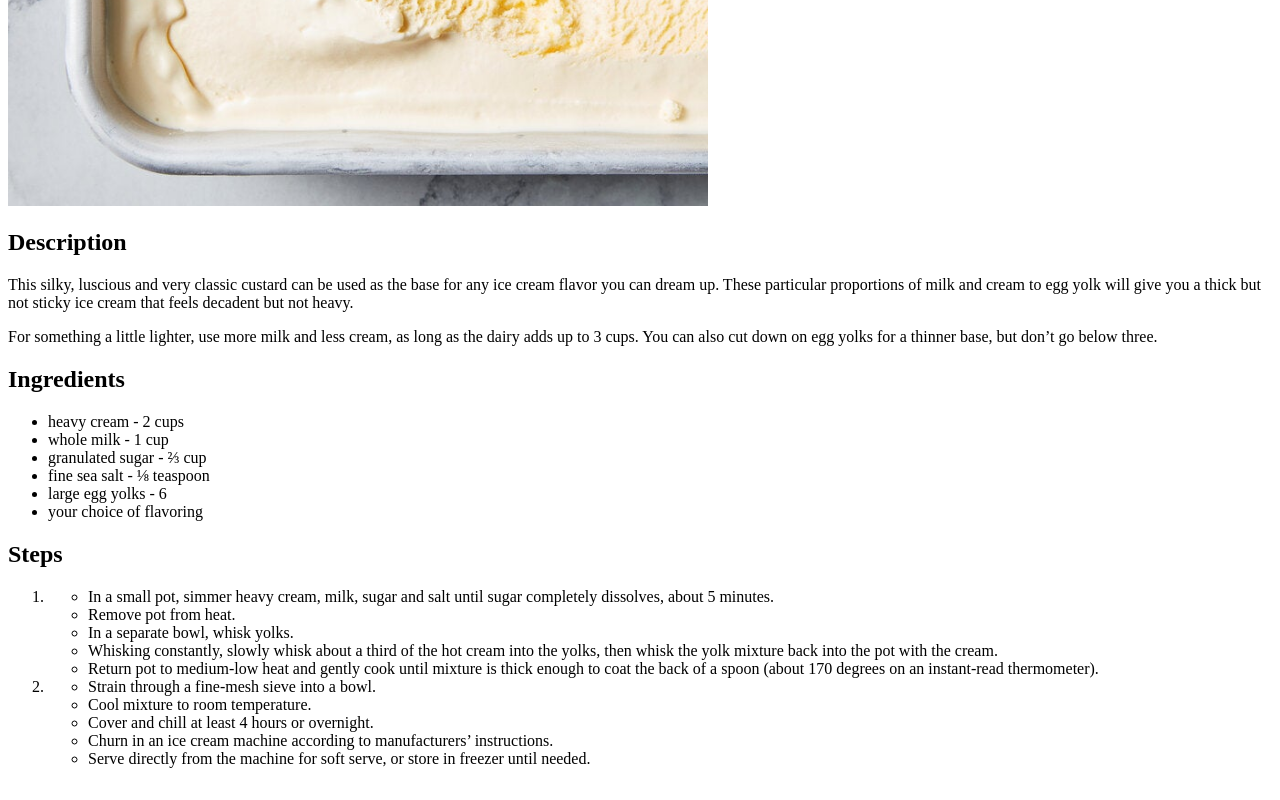
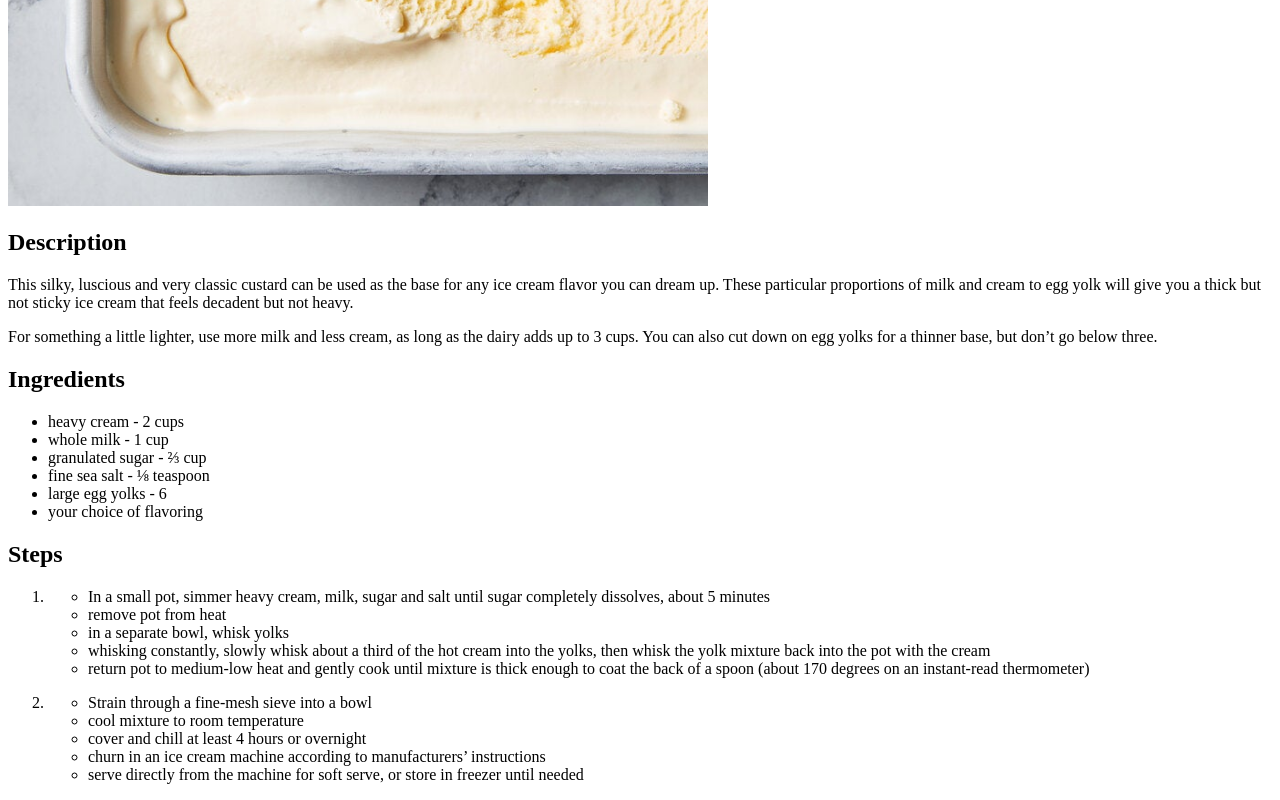
Before and after one commit to CodeLenov/Recipes, a plain HTML site: page odin_recipes/ice-cream.html in a window 1280 px wide. Shown: the part 341-1141 px from the top of the page. Drawn offline with Linux system fonts and the light colour scheme.

Commit message:
Edit Steps in lasagna.html

```diff
--- a/odin_recipes/ice-cream.html
+++ b/odin_recipes/ice-cream.html
@@ -31,22 +31,27 @@
 <h2>Steps</h2>
 
 	<ol>
-		<li><ul>
-				<li>In a small pot, simmer heavy cream, milk, sugar and salt until sugar completely dissolves, about 5 minutes.</li>
-				<li>Remove pot from heat.</li>
-				<li>In a separate bowl, whisk yolks.</li>
-				<li>Whisking constantly, slowly whisk about a third of the hot cream into the yolks, then whisk the yolk mixture back into the pot with the cream.</li>
-				<li>Return pot to medium-low heat and gently cook until mixture is thick enough to coat the back of a spoon (about 170 degrees on an instant-read thermometer).</li>
-			</ul>
-		</li>
-		<li><ul>
-				<li>Strain through a fine-mesh sieve into a bowl.</li>
-				<li>Cool mixture to room temperature.</li>
-				<li>Cover and chill at least 4 hours or overnight.</li>
-				<li>Churn in an ice cream machine according to manufacturers’ instructions.</li>
-				<li>Serve directly from the machine for soft serve, or store in freezer until needed.</li>
-			</ul>
-		</li>
+
+		<p><li><ul>
+					<li>In a small pot, simmer heavy cream, milk, sugar and salt until sugar completely dissolves, about 5 minutes</li>
+					<li>remove pot from heat</li>
+					<li>in a separate bowl, whisk yolks</li>
+					<li>whisking constantly, slowly whisk about a third of the hot cream into the yolks, then whisk the yolk mixture back into the pot with the cream</li>
+					<li>return pot to medium-low heat and gently cook until mixture is thick enough to coat the back of a spoon (about 170 degrees on an instant-read thermometer)</li>
+				</ul>
+			</li>
+		</p>
+
+		<p><li><ul>
+					<li>Strain through a fine-mesh sieve into a bowl</li>
+					<li>cool mixture to room temperature</li>
+					<li>cover and chill at least 4 hours or overnight</li>
+					<li>churn in an ice cream machine according to manufacturers’ instructions</li>
+					<li>serve directly from the machine for soft serve, or store in freezer until needed</li>
+				</ul>
+			</li>
+		</p>
+
 	</ol>
 
 </body>
```
